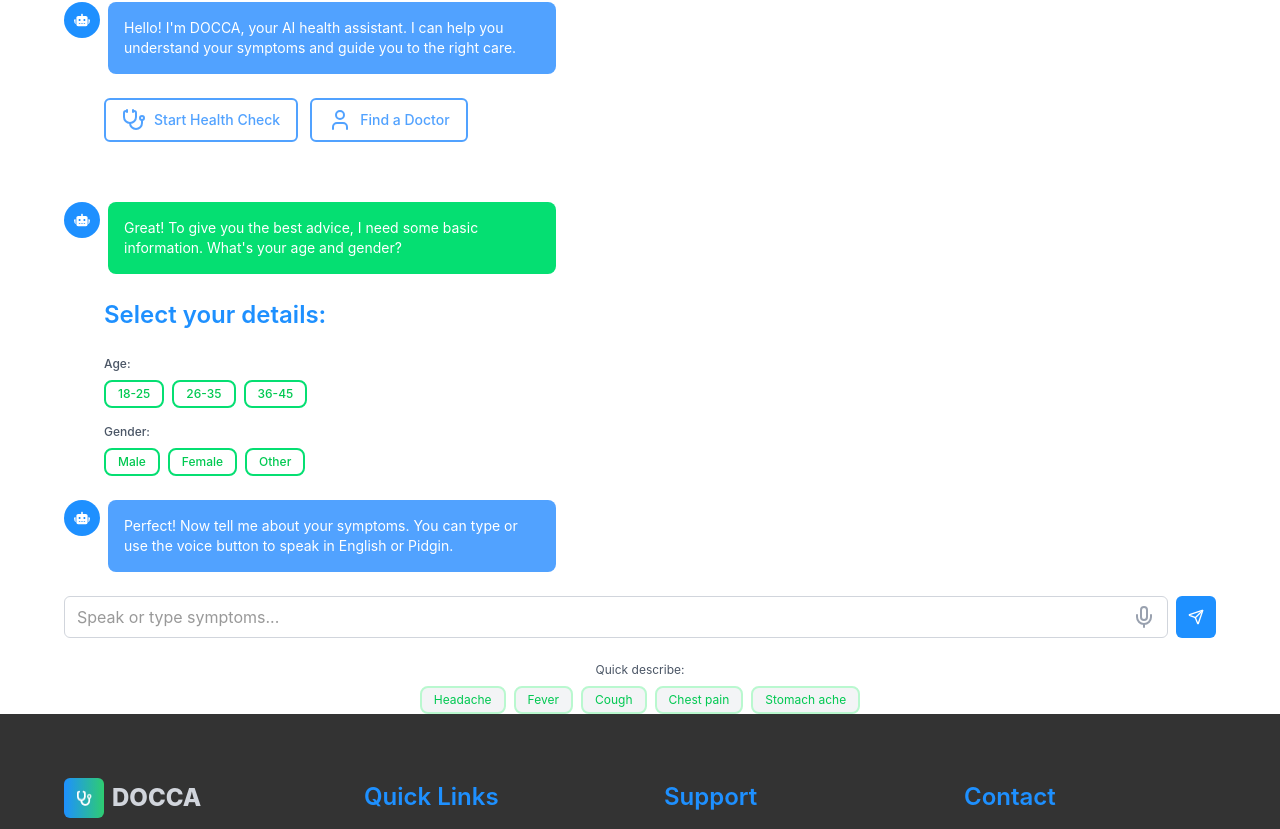
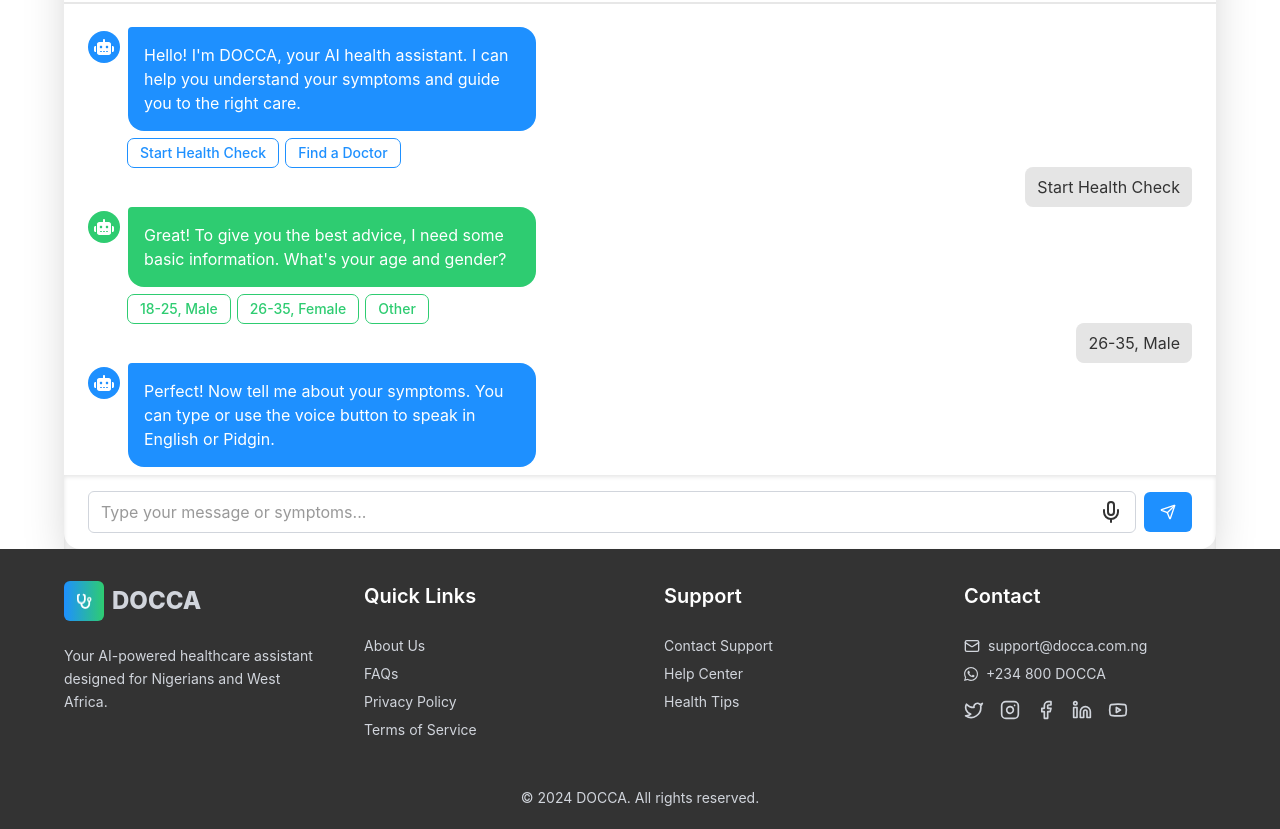
Before and after one commit to docca-AI/frontend, a React (Vite) app: page /symptoms in a window 1280 px wide. Shown: the part 211-1040 px from the top of the page. Built offline with nearby package versions, Linux system fonts and the light colour scheme; grey boxes are pictures that could not be loaded.

Commit message:
Update UI components and add new leaf icon
- Added new leaf.svg asset to images
- Updated Footer, CheckSymptoms, Button, Cards, and Input components for improved UI/UX
- Modified index.css for styling adjustments

```diff
--- a/src/components/Footer/Footer.jsx
+++ b/src/components/Footer/Footer.jsx
@@ -13,7 +13,7 @@
 } from "lucide-react";
 
 const Footer = () => (
-  <footer className="bg-neutral-dark text-gray-300 py-16">
+  <footer className="bg-neutral-dark text-gray-300 py-8">
     <div className="container mx-auto px-4">
       <div className="grid gap-12 md:grid-cols-4">
         <div>
--- a/src/components/symptoms/CheckSymptoms.jsx
+++ b/src/components/symptoms/CheckSymptoms.jsx
@@ -1,15 +1,205 @@
-import AiDoccaChat from "./chatField/AiDoccaChat";
-// import RecommendedDoctors from "./selfCafe/RecommendedDoctors";
-// import SelfCare from "./selfCafe/SelfCare";
+"use client";
 
-function CheckSymptoms() {
+import { motion, AnimatePresence } from "framer-motion";
+import { X, Mic, Send, Phone, MessageCircle } from "lucide-react";
+import { useNavigate } from "react-router-dom";
+import Bot from "../../assets/images/Bot.svg";
+import Leaf from "../../assets/images/leaf.svg";
+import Button from "../ui/Button";
+import { VoiceInput } from "../ui/Input";
+import SelfCare from "./selfCafe/SelfCare";
+import { SelfCareCard } from "../ui/Cards";
+
+const CheckSymptoms = () => {
+  const navigate = useNavigate();
   return (
-    <div>
-      <AiDoccaChat />
-      {/* <SelfCare /> */}
-      {/* <RecommendedDoctors /> */}
-    </div>
+    // {/* Modal */}
+    <AnimatePresence>
+      <motion.div
+        initial={{ opacity: 0, scale: 0.95 }}
+        animate={{ opacity: 1, scale: 1 }}
+        exit={{ opacity: 0, scale: 0.95 }}
+        className="container mt-30"
+      >
+        <div className="rounded-2xl shadow-2xl mx-auto flex flex-col h-[80vh]">
+          <div className="container flex items-center justify-between w-full">
+            <div className="flex items-center space-x-3">
+              <div className="w-10 h-10 bg-primary rounded-lg flex items-center justify-center">
+                <img src={Bot} alt="Bot" />
+              </div>
+              <div>
+                <h1 className="text-primary">DOCCA</h1>
+                <p className="text-xs text-neutral-dark">AI Health Checker</p>
+              </div>
+            </div>
+            <button
+              onClick={() => navigate("/")}
+              className="p-1 hover:bg-gray-100 rounded-lg transition-colors"
+            >
+              <X className="w-5 h-5 text-gray-500" />
+            </button>
+          </div>
+          <div className="divider w-full"></div>
+
+          <div className="flex-1 overflow-y-auto space-y-4">
+            <div className="container">
+              {/* First DOCCA Message */}
+              <div className="flex justify-start">
+                <div className="flex items-start space-x-2 max-w-md">
+                  <div className="w-8 h-8 bg-primary rounded-full flex items-center justify-center flex-shrink-0 mt-1">
+                    <img src={Bot} alt="Bot" />
+                  </div>
+                  <div>
+                    <div className="p-4 rounded-2xl bg-primary text-white rounded-tl-sm">
+                      <p>
+                        Hello! I'm DOCCA, your AI health assistant. I can help
+                        you understand your symptoms and guide you to the right
+                        care.
+                      </p>
+                    </div>
+                    <div className="flex space-x-2 mt-2">
+                      <Button variant="tertiary" size="sm">
+                        Start Health Check
+                      </Button>
+                      <Button variant="tertiary" size="sm">
+                        Find a Doctor
+                      </Button>
+                    </div>
+                  </div>
+                </div>
+              </div>
+
+              {/* User Response */}
+              <div className="flex justify-end">
+                <div className="bg-light-gray px-3 py-2 rounded-lg rounded-tr-sm">
+                  <p>Start Health Check</p>
+                </div>
+              </div>
+
+              {/* Second DOCCA Message */}
+              <div className="flex justify-start">
+                <div className="flex items-start space-x-2 max-w-md">
+                  <div className="w-8 h-8 bg-secondary rounded-full flex items-center justify-center flex-shrink-0 mt-1">
+                    <img src={Bot} alt="Bot" />
+                  </div>
+                  <div>
+                    <div className="p-4 rounded-2xl bg-secondary text-white rounded-tl-sm">
+                      <p>
+                        Great! To give you the best advice, I need some basic
+                        information. What's your age and gender?
+                      </p>
+                    </div>
+
+                    {/* Age & Gender Selection Buttons */}
+                    <div className="flex space-x-2 mt-2">
+                      <Button variant="outlineGreen" size="sm">
+                        18-25, Male
+                      </Button>
+                      <Button variant="outlineGreen" size="sm">
+                        26-35, Female
+                      </Button>
+                      <Button variant="outlineGreen" size="sm">
+                        Other
+                      </Button>
+                    </div>
+                  </div>
+                </div>
+              </div>
+
+              {/* User Age Response */}
+              <div className="flex justify-end">
+                <div className="bg-light-gray px-3 py-2 rounded-lg rounded-tr-sm">
+                  <p>26-35, Male</p>
+                </div>
+              </div>
+
+              {/* Third DOCCA Message */}
+              <div className="flex justify-start">
+                <div className="flex items-start space-x-2 max-w-md">
+                  <div className="w-8 h-8 bg-primary rounded-full flex items-center justify-center flex-shrink-0 mt-1">
+                    <img src={Bot} alt="Bot" />
+                  </div>
+                  <div className="p-4 rounded-2xl bg-primary text-white rounded-tl-sm">
+                    <p>
+                      Perfect! Now tell me about your symptoms. You can type or
+                      use the voice button to speak in English or Pidgin.
+                    </p>
+                  </div>
+                </div>
+              </div>
+            </div>
+            <div className="divider w-full"></div>
+
+            <div className="container">
+              <div className="bg-green-50 border-l-4 border-secondary border rounded-lg px-8 py-4">
+                <div className="flex items-center space-x-2">
+                  <div className="">
+                    <img src={Leaf} alt="Leaf" width={20} height={20} />
+                  </div>
+                  <h2>Self-Care</h2>
+                </div>
+                <div className="grid md:grid-cols-2 gap-4">
+                    <SelfCareCard
+                      title="Rest & Hydration"
+                      description="Get plenty of rest and drink lots of fluids. ORS solution can help with dehydration."
+                  />
+                  <SelfCareCard
+                    title="Temperature Control"
+                    description="Use cool compresses and take paracetamol for fever management."
+                  />
+                </div>
+              </div>
+
+              <div className="mt-6">
+                <h3 className="text-lg font-semibold text-[#22C55E] mb-3">
+                  Recommended Doctors Near You
+                </h3>
+                <div className="bg-white border border-gray-200 rounded-lg p-4">
+                  <div className="flex items-center space-x-3">
+                    <img
+                      src="/african-doctor-profile.jpg"
+                      alt="Dr. Adebayo Ogundimu"
+                      className="w-12 h-12 rounded-full object-cover"
+                    />
+                    <div className="flex-1">
+                      <h4 className="font-semibold text-[#3B82F6] text-sm">
+                        Dr. Adebayo Ogundimu
+                      </h4>
+                      <p className="text-xs text-gray-600">
+                        General Practitioner • 2.5km away
+                      </p>
+                    </div>
+                    <div className="flex space-x-2">
+                      <button className="flex items-center space-x-1 px-3 py-1.5 bg-[#22C55E] text-white rounded-lg text-xs hover:bg-green-600 transition-colors">
+                        <MessageCircle className="w-3 h-3" />
+                        <span>WhatsApp</span>
+                      </button>
+                      <button className="flex items-center space-x-1 px-3 py-1.5 bg-[#3B82F6] text-white rounded-lg text-xs hover:bg-blue-600 transition-colors">
+                        <Phone className="w-3 h-3" />
+                        <span>Call</span>
+                      </button>
+                    </div>
+                  </div>
+                </div>
+              </div>
+            </div>
+            <div className="divider"></div>
+          </div>
+
+          {/* Input Area */}
+          <div className=" container flex items-center py-4 space-x-2 inset-shadow-sm/10 ">
+            <VoiceInput placeholder="Type your message or symptoms..." />
+
+            <Button variant="primary" size="lg">
+              <Send className="w-4 h-4" />
+            </Button>
+          </div>
+        </div>
+        {/* </div> */}
+        {/* </div> */}
+      </motion.div>
+    </AnimatePresence>
   );
-}
+};
 
 export default CheckSymptoms;
--- a/src/components/ui/Button.jsx
+++ b/src/components/ui/Button.jsx
@@ -1,26 +1,37 @@
-export default function Button({ variant = "primary", size = "md", children, className }) {
-  const base =
-    `flex justify-center items-center rounded-md font-medium transition duration-200 focus:outline-none focus:ring-2 focus:ring-offset-2 cursor-pointer ${className}`;
+export default function Button({
+  variant = "primary",
+  size = "md",
+  children,
+  className,
+}) {
+  const base = `flex justify-center items-center rounded-md font-medium transition duration-200 focus:outline-none focus:ring-2 focus:ring-offset-2 cursor-pointer ${className}`;
 
   const sizes = {
     sm: "px-3 py-1 text-sm",
     md: "px-4 py-2 text-base",
-    lg: "px-6 py-3 text-lg",
+    lg: "px-4 py-3 text-base",
+    xl: "px-6 py-3 text-lg",
   };
 
   const variants = {
     primary:
       "bg-primary text-white hover:bg-gradient-to-r hover:from-primary hover:to-secondary",
+    btnIcon:
+      "bg-primary text-white hover:bg-gradient-to-r hover:from-primary hover:to-secondary",
+
     secondary: "bg-secondary text-white hover:bg-green-700",
     tertiary:
-      "bg-transparent text-primary outline outline-primary hover:underline",
+      "bg-transparent text-primary outline outline-primary hover:underline hover:bg-primary/5",
+    outlineGreen:
+      "bg-transparent text-secondary outline outline-secondary hover:underline hover:bg-secondary/5",
     danger: "bg-error text-white hover:bg-red-700",
-    accent:
-      "bg-white text-primary hover:bg-light-gray",
+    accent: "bg-white text-primary hover:bg-light-gray",
   };
 
   return (
-    <button className={`${base} ${sizes[size]} ${variants[variant]} ${className}`}>
+    <button
+      className={`${base} ${sizes[size]} ${variants[variant]} ${className}`}
+    >
       {children}
     </button>
   );
--- a/src/components/ui/Cards.jsx
+++ b/src/components/ui/Cards.jsx
@@ -1,3 +1,4 @@
+import { sub } from "framer-motion/client";
 import { cardVariants } from "./Animation";
 import { motion } from "framer-motion";
 
@@ -47,4 +48,16 @@
   );
 };
 
-export { FeatureCard, TestimonialCard };
+const SelfCareCard = ({ title, description }) => (
+  <motion.div
+    variants={cardVariants}
+    className="shadow-md transition hover:shadow-lg hover:scale-105 duration-200"
+  >
+        <div className="bg-white p-4 rounded-lg shadow">
+          <h4 className="text-secondary mb-1">{title}</h4>
+          <p className="text-xs text-mid-gray">{description}</p>
+        </div>
+  </motion.div>
+);
+
+export { FeatureCard, TestimonialCard, SelfCareCard };
--- a/src/components/ui/Input.jsx
+++ b/src/components/ui/Input.jsx
@@ -38,7 +38,7 @@
 // Voice Input (with icon)
 export function VoiceInput({ value, onChange, placeholder = "Speak or type symptoms...", onMicClick }) {
   return (
-    <div className="flex items-center border border-gray-300 rounded-md px-3 py-2 w-full focus-within:ring-2 focus-within:ring-primary">
+    <div className="flex items-center border border-gray-300 rounded-md px-3 py-2 w-full focus-within:ring-1 focus-within:ring-primary">
       <input
         type="text"
         className="flex-1 outline-none"
@@ -52,8 +52,7 @@
         onClick={onMicClick}
         aria-label="Start voice input"
       >
-        {/* Simple mic icon (SVG) */}
-        {<Mic color="neutral-dark" />}
+        {<Mic text="neutral-dark" />}
       </button>
     </div>
   );
--- a/src/index.css
+++ b/src/index.css
@@ -9,6 +9,7 @@
   --color-error: var(--color-error);
   --color-info: var(--color-info);
   --color-neutral-dark: var(--color-neutral-dark);
+  --color-mid-gray: var(--color-mid-gray);
   --color-light-gray: var(--color-light-gray);
   --bg-gradient-accent: var(--bg-gradient-accent);
   --bg-primary: var(--bg-primary);
@@ -22,10 +23,11 @@
   --color-secondary: #2ECC71;
   --color-tertiary: #9B59B6;
   --color-neutral-dark: #333333;
+  --color-mid-gray: #666666;
+  --color-light-gray: #E5E5E5;
   --color-warning: #F39C12;
   --color-error: #E74C3C;
   --color-info: #3498DB;
-  --color-light-gray: #E5E5E5;
 
   --bg-primary: #F9FAFB;
   --bg-secondary: #FFFFFF;
@@ -60,7 +62,7 @@
   font-family: var(--font-heading-2);
   font-weight: 600;
   font-style: bold;
-  font-size: 30px;
+  font-size: 28px;
   color: var(--color-secondary);
 }
 
@@ -75,8 +77,8 @@
 h4 {
   font-family: var(--font-heading-4);
   font-weight: 600;
-  font-size: 24px;
-  color: var(--color-primary);
+  font-size: 20px;
+  /* color: var(--color-primary); */
 }
 
 /* Body text */
```
Also changed, not shown: src/assets/images/leaf.svg (added).
